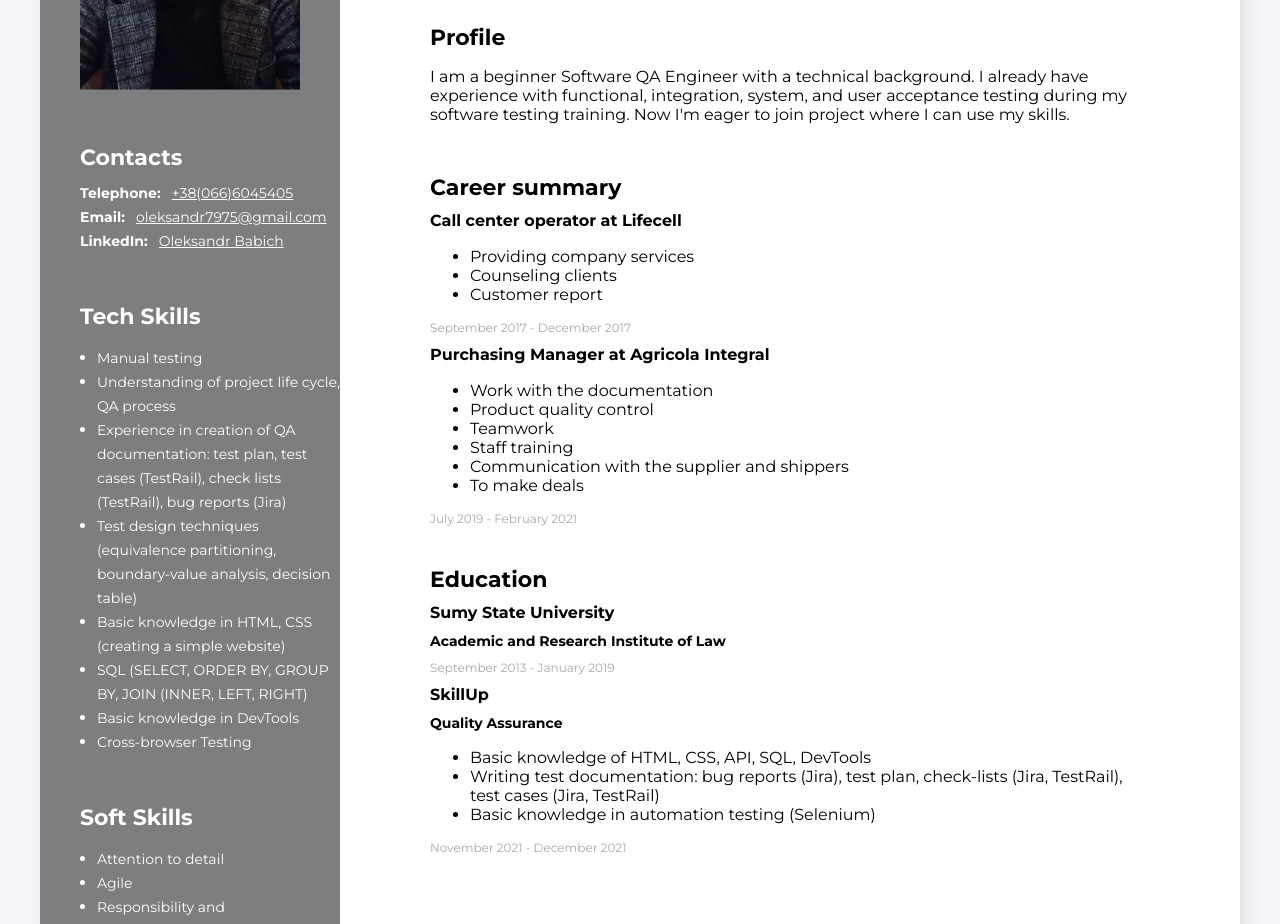
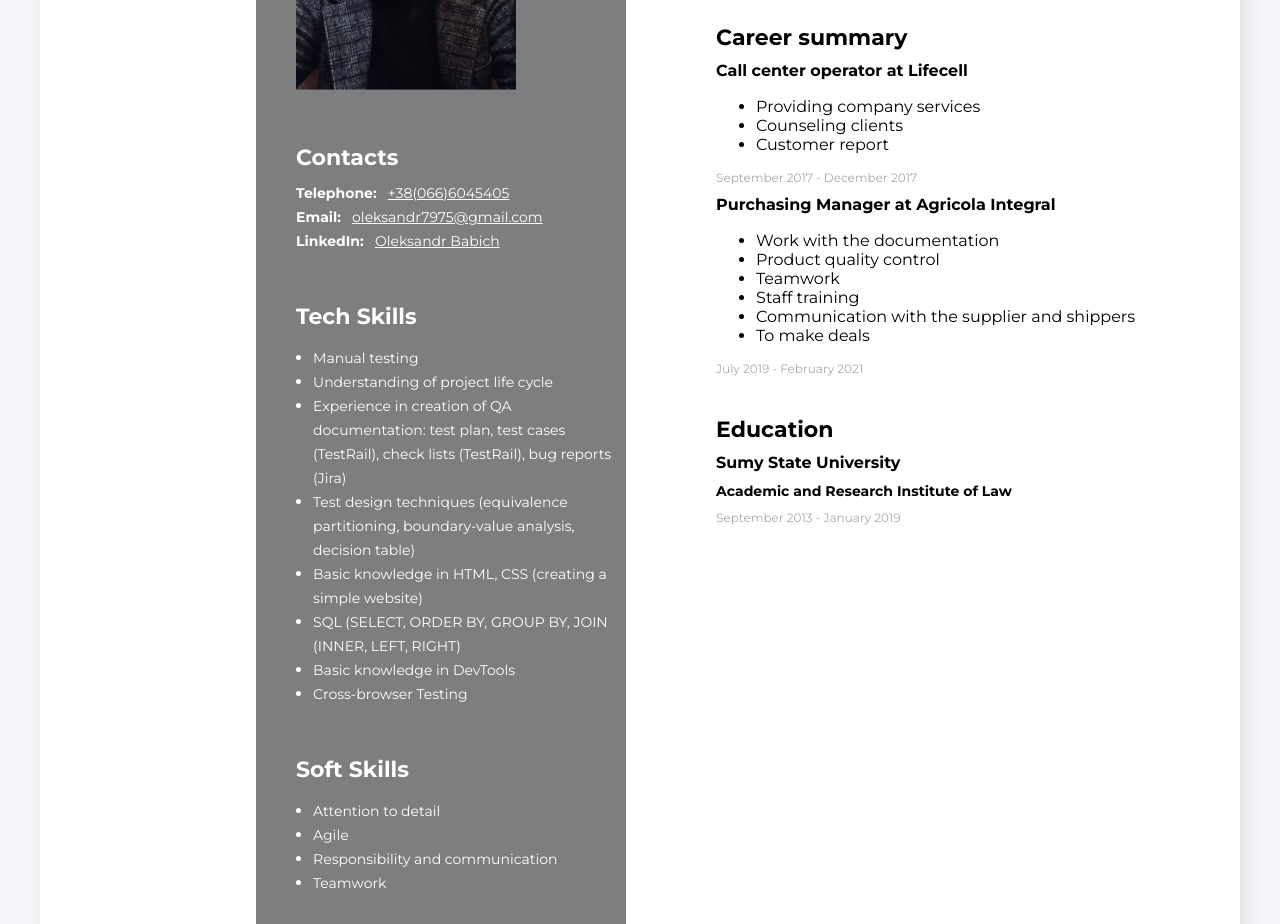
Before and after one commit to oleksandr7975/mycv, a plain HTML site: page index.html in a window 1280 px wide. Shown: the part 270-1194 px from the top of the page. Drawn offline with Linux system fonts and the light colour scheme.

Commit message:
Update index.html

```diff
--- a/index.html
+++ b/index.html
@@ -24,14 +24,6 @@
             <h1 class="about-me-name">Oleksandr Babich</h1>
 
         </div>
-
-        <!--My profile sections-->
-
-        <div class="my-profile">
-            <h3 class="main-content-title">Profile</h3>
-                <p>I am a beginner Software QA Engineer with a technical background. I already have experience with functional, integration, system, and user acceptance testing during my software testing training. Now I'm eager to join project where I can use my skills.</p>
-        </div>
-
     <!--My work experience sections-->
     <div class="my-work-experience-sections">
         <h3 class="main-content-title">Career summary</h3>
@@ -66,14 +58,6 @@
                 <h4 class="education-name">Sumy State University</h4>
                     <h5 class="education-position">Academic and Research Institute of Law</h5>
                         <p class="my-education-experience-period">September 2013 - January 2019</p>
-                <h4 class="education-name">SkillUp</h4>
-                    <h5 class="education-position">Quality Assurance</h5>
-                        <ul>
-                            <li>Basic knowledge of HTML, CSS, API, SQL, DevTools</li>
-                            <li>Writing test documentation: bug reports (Jira), test plan, check-lists (Jira, TestRail), test cases (Jira, TestRail)</li>
-                            <li>Basic knowledge in automation testing (Selenium)</li>
-                        </ul>
-                            <p class="my-education-experience-period">November 2021 - December 2021</p>
         </div>
     </div>
 
@@ -106,7 +90,7 @@
         <h3 class="sidebar-title">Tech Skills</h3>
             <ul class="tech-skills-list">
                 <li class="tech-skills-item"><span class="tech-skills-item-text">Manual testing</span></li>
-                <li class="tech-skills-item"><span class="tech-skills-item-text">Understanding of project life cycle, QA process</span></li>
+                <li class="tech-skills-item"><span class="tech-skills-item-text">Understanding of project life cycle</span></li>
                 <li class="tech-skills-item"><span class="tech-skills-item-text">Experience in creation of QA documentation: test plan, test cases (TestRail), check lists (TestRail), bug reports (Jira)</span></li>
                 <li class="tech-skills-item"><span class="tech-skills-item-text">Test design techniques (equivalence partitioning, boundary-value analysis, decision table)</span></li>
                 <li class="tech-skills-item"><span class="tech-skills-item-text">Basic knowledge in HTML, CSS (creating a simple website)</span></li>
```
